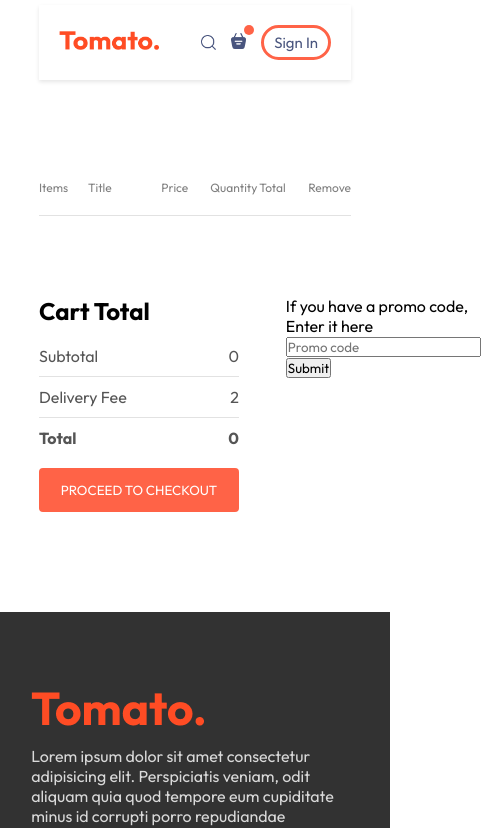
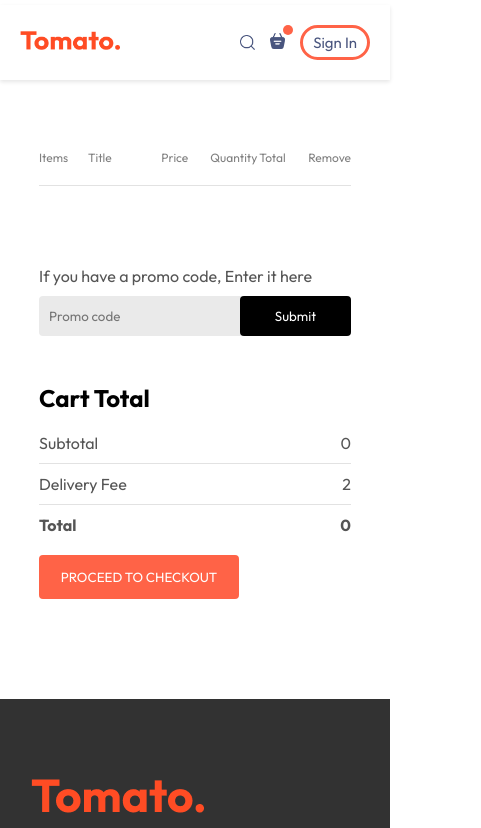
Before and after one commit to abdullahshafiq153/Tomato, a React (Vite) app: page /cart in a window 390 px wide. Shown: the top 828 px of the page, 481 px wide, since content can reach past the window. Built offline with nearby package versions, Linux system fonts and the light colour scheme.

Commit message:
Cart Promocode section

```diff
--- a/src/components/Navabar/Navbar.css
+++ b/src/components/Navabar/Navbar.css
@@ -1,5 +1,5 @@
 .navbar{
-    /* position: fixed;  */
+    position: fixed;
     top: 0; /* Stick to the top */
     left: 0;
     width: 100%; /* Full width of the viewport */
--- a/src/context/StoreContext.jsx
+++ b/src/context/StoreContext.jsx
@@ -1,41 +1,43 @@
 import { createContext, useEffect, useState } from "react";
 import { food_list } from "../assets/assets";
 
-export const StoreContext = createContext(null)
+export const StoreContext = createContext(null);
 
 const StoreContextProvider = (props) => {
+  const [cartItems, setCartItems] = useState({});
 
-    const [cartItems,setCartItems] = useState({});
+  const addToCart = (itemId) => {
+    if (!cartItems[itemId]) {
+      setCartItems((prev) => ({ ...prev, [itemId]: 1 }));
+    } else {
+      setCartItems((prev) => ({ ...prev, [itemId]: prev[itemId] + 1 }));
+    }
+  };
 
-    const addToCart=(itemId)=>{
-        if(!cartItems[itemId]){
-            setCartItems((prev)=>({...prev,[itemId]:1}))
+  const removeFromCart = (itemId) => {
+    setCartItems((prev) => ({ ...prev, [itemId]: prev[itemId] - 1 }));
+  };
+
+  const getTotalCartAmount = () => {
+    let totalAmount = 0;
+    for(const item in cartItems){
+
     }
-        else{
-            setCartItems((prev)=>({...prev,[itemId]:prev[itemId]+1}))
-        }
-    }
+  };
 
-    const removeFromCart = (itemId)=>{
-        setCartItems((prev)=>({...prev,[itemId]:prev[itemId]-1}))
-    }
-
-    useEffect(()=>{
-        console.log(cartItems);
-    })
-    const contextValue={
+  const contextValue = {
     food_list,
     cartItems,
     setCartItems,
     addToCart,
-        removeFromCart
-    }
+    removeFromCart,
+  };
 
-    return(
+  return (
     <StoreContext.Provider value={contextValue}>
       {props.children}
     </StoreContext.Provider>
-    )
-}
+  );
+};
 
-export default StoreContextProvider
+export default StoreContextProvider;
--- a/src/pages/Cart/Cart.css
+++ b/src/pages/Cart/Cart.css
@@ -1,5 +1,5 @@
 .cart {
-  margin-top: 100px;
+  margin-top: 150px;
 }
 .cart-items-title {
   display: grid;
@@ -61,3 +61,40 @@
   border: 2px solid tomato;
   color: tomato;
 }
+.cart-promocode{
+    flex: 1;
+}
+.cart-promocode p{
+    color: #555;
+}
+.cart-promocode-input{
+    margin-top: 10px;
+    display: flex;
+    justify-content: space-between;
+    align-items: center;
+    background-color: #eaeaea;
+    border-radius: 4px;
+}
+.cart-promocode-input input{
+    background: transparent;
+    border: none;
+    outline: none;
+    padding-left: 10px;
+}
+.cart-promocode-input button{
+    width: max(10vw,150px);
+    padding: 12px 5px;
+    background-color: black;
+    border: none;
+    color: white;
+    border-radius: 4px;
+
+}
+@media (max-width:750px){
+    .cart-bottom{
+        flex-direction: column-reverse;
+    }
+    .cart-promocode{
+        justify-content: start;
+    }
+}
```
Lines whose indentation alone changed are shown as unchanged.
